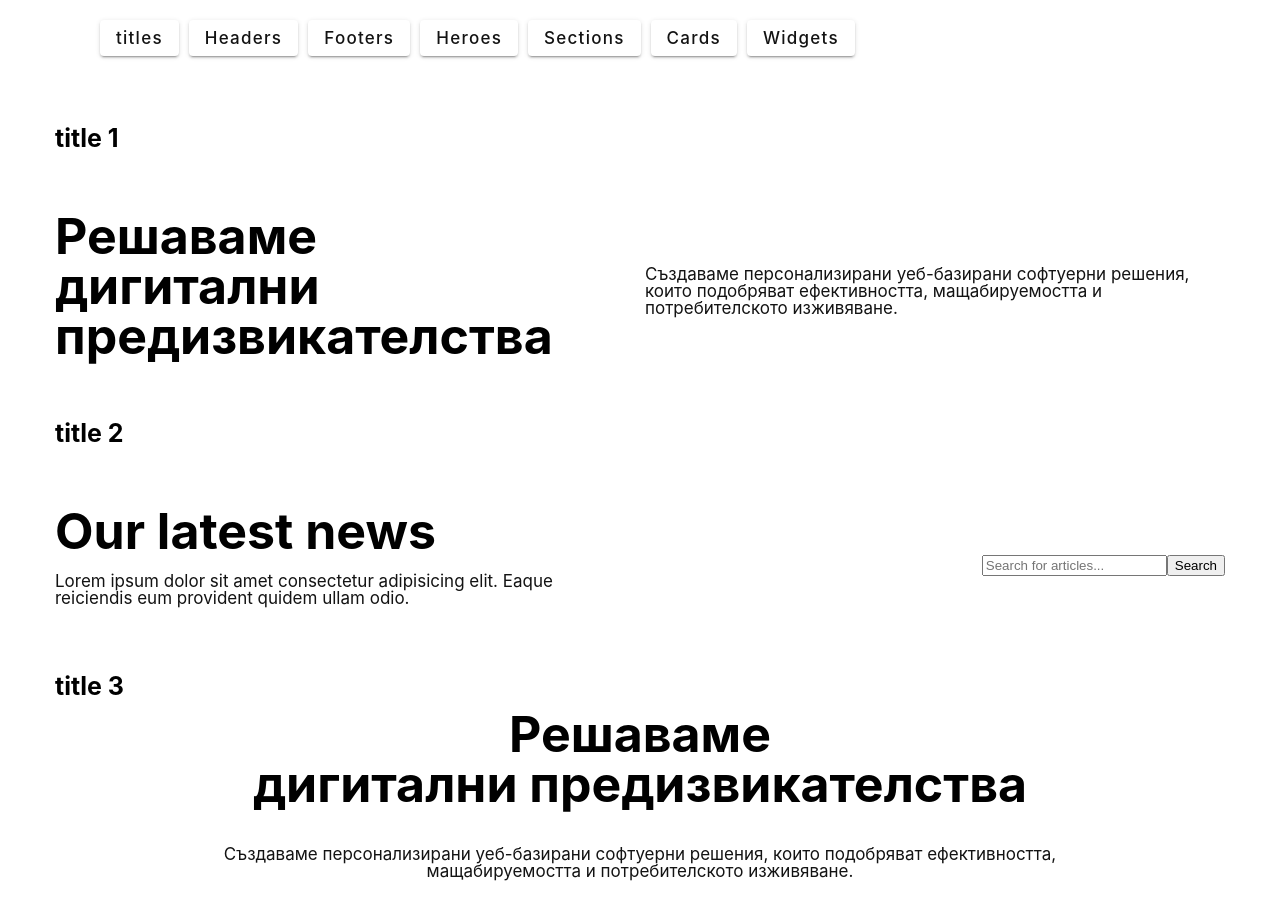
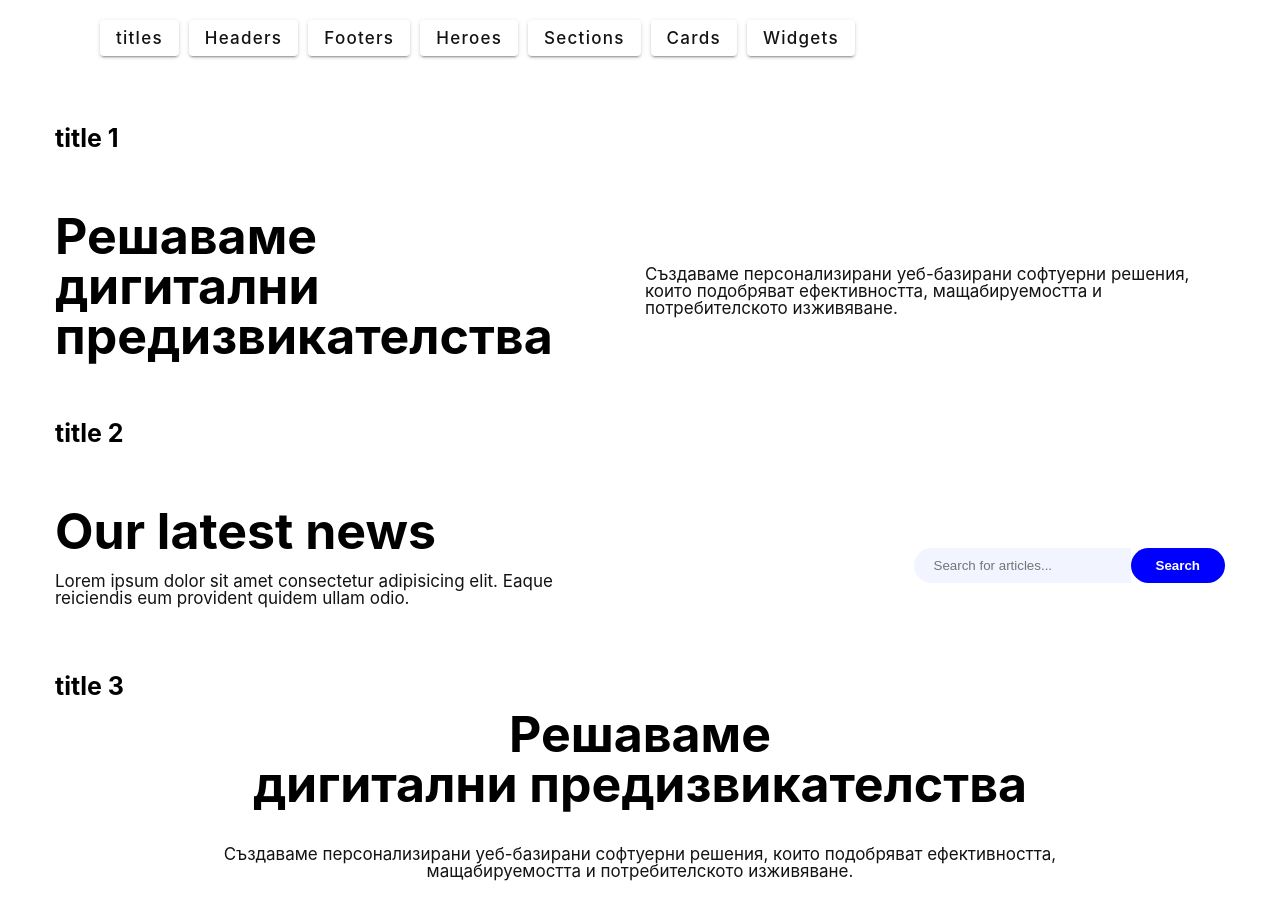
Before and after one commit to antoni-nikolov/r1zn-material, an Angular app: page /titles in a window 1280 px wide. Shown: the top 920 px of the page. Built offline with nearby package versions, Linux system fonts and the light colour scheme.

Commit message:
titles component Update

```diff
--- a/src/app/heroes/+heroes/heroes.html
+++ b/src/app/heroes/+heroes/heroes.html
@@ -1,4 +1,6 @@
+<h4>Hero 1</h4>
 <app-hero-1></app-hero-1>
+<h4>Hero 2</h4>
 <app-hero-2></app-hero-2>
 <app-hero-3></app-hero-3>
 <app-hero-4></app-hero-4>
--- a/src/app/titles/titles/titles.html
+++ b/src/app/titles/titles/titles.html
@@ -12,7 +12,6 @@
                 потребителското изживяване.</p>
         </div>
     </div>
-
 
 
     <!-- Title 2 -->
@@ -34,17 +33,14 @@
     </div>
 
 
-
     <!-- Title 3 -->
     <h4>title 3</h4>
     <div class="rzn-grid gap-10 title-3">
         <div>
             <h2>Решаваме<br>дигитални предизвикателства</h2>
         </div>
-        <div>
-            <p>Създаваме персонализирани уеб-базирани софтуерни решения, които подобряват ефективността, мащабируемостта
-                и
-                потребителското изживяване.</p>
+        <div class="t-2-wrapp">
+            <p>Създаваме персонализирани уеб-базирани софтуерни решения, които подобряват ефективността, мащабируемостта и потребителското изживяване.</p>
         </div>
     </div>
 
--- a/src/app/titles/titles/titles.scss
+++ b/src/app/titles/titles/titles.scss
@@ -1,6 +1,6 @@
 //// Title 1 ////
 
-.title-1{
+.title-1 {
     padding: 50px 0;
     align-items: center;
 }
@@ -10,20 +10,42 @@
 
 
 //// Title 2 ////
-.title-2{
+.title-2 {
+
     padding: 50px 0;
     align-items: center;
+
+    .t-2-wrapp {
+        /* ще работи само ако .title-2 е display: grid  или елемента има rzn-grig класс*/
+        justify-items: end;
+    }
+
+    input[type='email'] {
+        padding: 10px 20px;
+        border: none;
+        border-radius: 50px 0 0 50px;
+        background-color: #f2f4ff;
+    }
+
+    button {
+        padding: 10px 25px;
+        border: none;
+        background-color: blue;
+        color: #fff;
+        font-weight: bold;
+        cursor: pointer;
+        border-radius: 50px;
+        transition: background-color 0.3s;
+    }
 }
 
-.t-2-wrapp{
-    justify-items: end;
-}
+
 
 //// End Title 2 ////
 
 
 //// Title 3 ////
-.title-3{
+.title-3 {
     text-align: center;
     max-width: 900px;
     margin: 0 auto;
```
